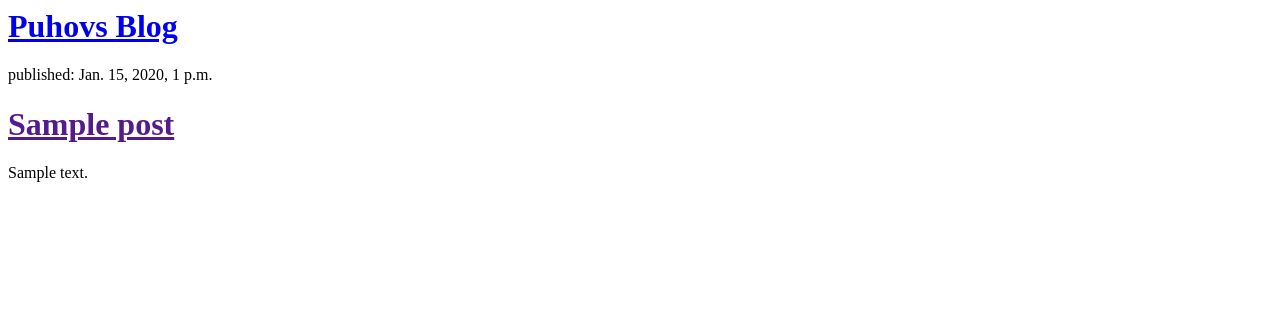
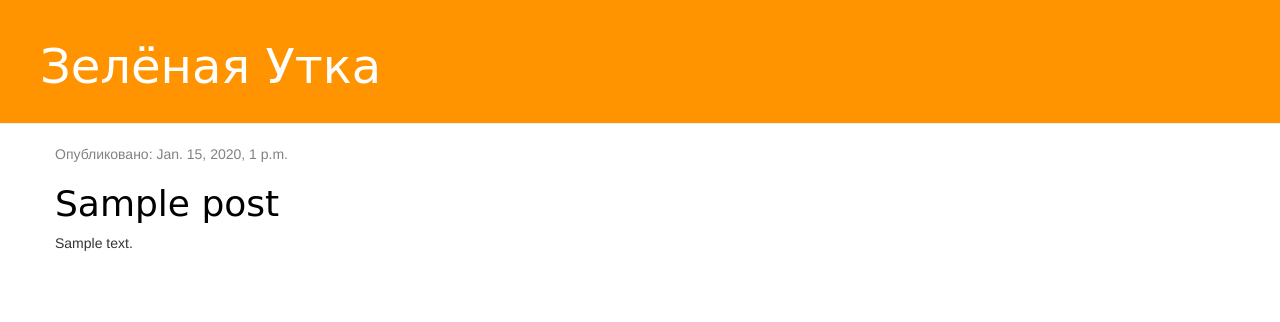
Before and after one commit to bigme/my-first-blog, a Django app: template blog/templates/blog/post_list.html in a window 1280 px wide. Shown: the top 322 px of the page. Run offline with Django 3.2, Linux system fonts and the light colour scheme; the template is opened without the code that fills it: values that come from a table or form of the project are taken from there, others are empty; tables that the repository leaves empty hold one stand-in row (values such as "Sample post"); some libraries are stand-ins or nearby versions.

Commit message:
Add detail post

```diff
--- /dev/null
+++ b/blog/static/css/blog.css
@@ -0,0 +1,47 @@
+.page-header {
+    background-color: #ff9400;
+    margin-top: 0;
+    padding: 20px 20px 20px 40px;
+}
+
+.page-header h1, .page-header h1 a, .page-header h1 a:visited, .page-header h1 a:active {
+    color: #ffffff;
+    font-size: 36pt;
+    text-decoration: none;
+}
+
+.content {
+    margin-left: 40px;
+}
+
+h1, h2, h3, h4 {
+    font-family: 'Lobster', cursive;
+}
+
+
+.date {
+    color: #828282;
+}
+
+.save {
+    float: right;
+}
+
+.post-form textarea, .post-form input {
+    width: 100%;
+}
+
+.top-menu, .top-menu:hover, .top-menu:visited {
+    color: #ffffff;
+    float: right;
+    font-size: 26pt;
+    margin-right: 20px;
+}
+
+.post {
+    margin-bottom: 70px;
+}
+
+.post h1 a, .post h1 a:visited {
+    color: #000000;
+}
--- /dev/null
+++ b/blog/templates/blog/base.html
@@ -0,0 +1,24 @@
+{% load static %}
+<html>
+    <head>
+        <title>PuhovsFotos</title>
+        <link rel="stylesheet" href="//maxcdn.bootstrapcdn.com/bootstrap/3.2.0/css/bootstrap.min.css">
+<link rel="stylesheet" href="//maxcdn.bootstrapcdn.com/bootstrap/3.2.0/css/bootstrap-theme.min.css">
+        <link rel="stylesheet" href="{% static 'css/blog.css' %}">
+    </head>
+<body>
+    <div class="page-header">
+        <h1><a href="/">Зелёная Утка</a></h1>
+    </div>
+    <div class="content container">
+        <div class="row">
+            <div class="col-md-8">
+            {% block content %}
+            {% endblock %}
+            </div>
+        </div>
+    </div>
+</body>
+
+
+</html>
--- a/blog/templates/blog/post_list.html
+++ b/blog/templates/blog/post_list.html
@@ -1,21 +1,14 @@
-<html>
-	<head>
 
-		<title>PuhovsFotos</title>
-	</head>
-	<body>
-	<div>
-            <h1><a href="/">Puhovs Blog</a></h1>
-     </div>
-	{% for post in posts %}
-    <div>
-        <p>published: {{ post.published_date }}</p>
-        <h1><a href="">{{ post.title }}</a></h1>
-        <p>{{ post.text|linebreaksbr }}</p>
-    </div>
-    {% endfor %}
+{% extends 'blog/base.html' %}
 
-	</body>
-
-
-</html>
+{% block content %}
+            {% for post in posts %}
+                <div class="post">
+                    <div class="date">
+                        <p>Опубликовано: {{ post.published_date }}</p>
+                    </div>
+                    <h1><a href="{% url 'post_detail' pk=post.pk %}">{{ post.title }}</a></h1>
+                    <p>{{ post.text|linebreaksbr }}</p>
+                </div>
+            {% endfor %}
+ {% endblock %}
--- a/blog/urls.py
+++ b/blog/urls.py
@@ -3,4 +3,6 @@ from . import views
 
 urlpatterns = [
     url(r'^$', views.post_list, name='post_list'),
+    url(r'^post/(?P<pk>\d+)/$', views.post_detail, name='post_detail'),
+
 ]
--- a/blog/views.py
+++ b/blog/views.py
@@ -1,4 +1,4 @@
-from django.shortcuts import render
+from django.shortcuts import render, get_object_or_404
 from .models import Post
 from django.utils import timezone
 
@@ -6,3 +6,7 @@ from django.utils import timezone
 def post_list(request):
 	posts = Post.objects.filter(published_date__lte=timezone.now()).order_by('published_date')
 	return render(request, 'blog/post_list.html',{'posts':posts})
+
+def post_detail(request, pk):
+	post = get_object_or_404(Post, pk=pk )
+	return render(request, 'blog/post_detail.html', {'post':post})
```
Also changed, not shown: blog/templates/blog/post_detail.html (added, +13 -0 lines).
